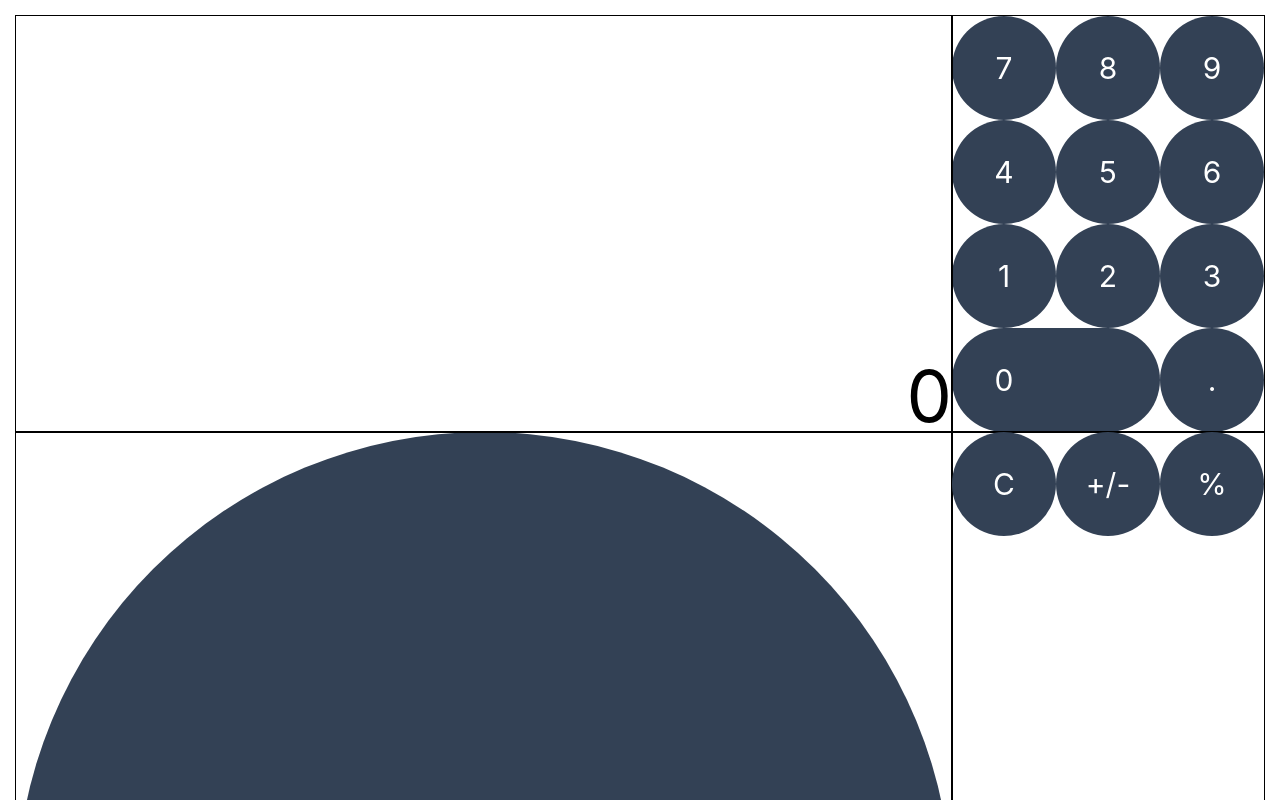
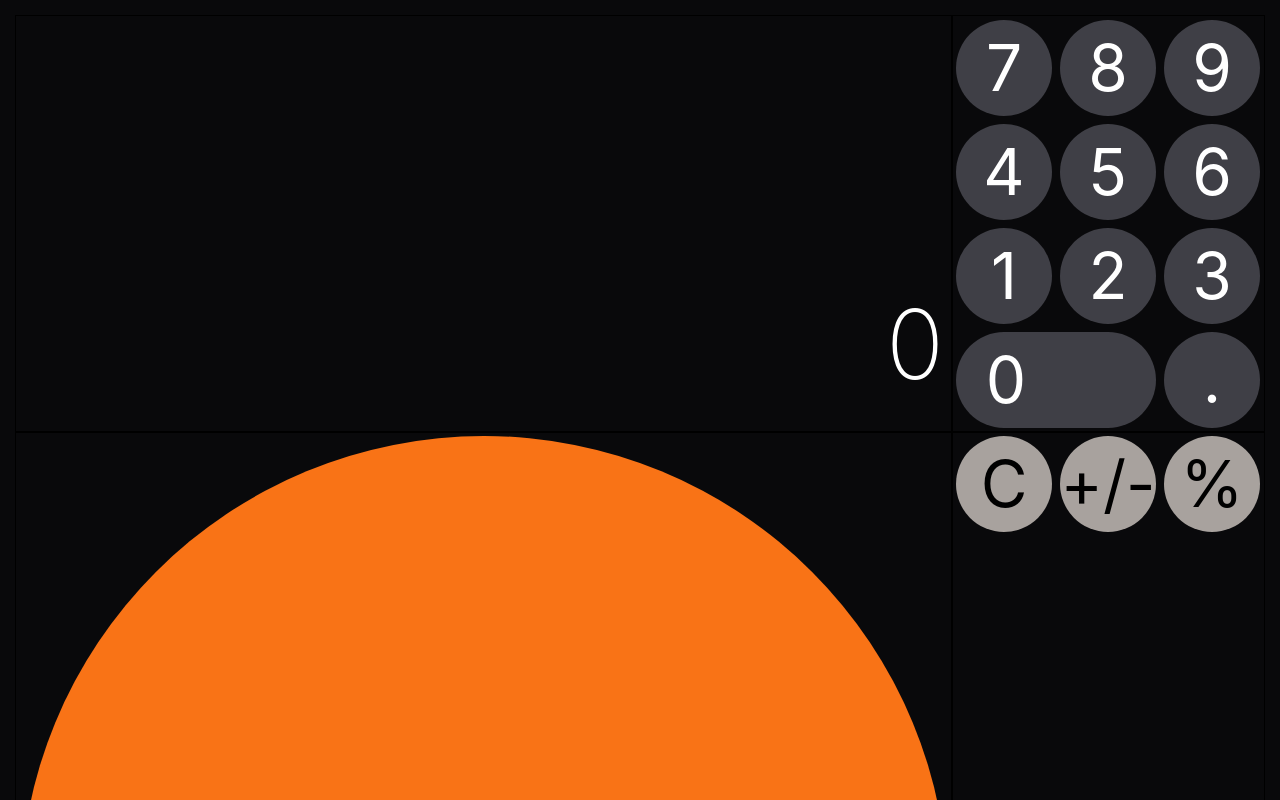
Before and after one commit to nldblanch/calculator, a React (Vite) app: page / in a window 1280 px wide. Shown: the top 800 px of the page. Built offline with nearby package versions, Linux system fonts and the light colour scheme; what @savvywombat/tailwindcss-grid-areas would draw is missing.

Commit message:
configure font size to downscale when numbers are big

```diff
--- a/src/App.tsx
+++ b/src/App.tsx
@@ -8,7 +8,7 @@ import { UtilitiesPanel } from './components/UtilitiesPanel'
 function App() {
   const [output, setOutput] = useState<string>("0")
   return (
-   <main className='grid grid-areas-layout grid-cols-layout grid-rows-layout h-dvh w-dvw p-4'>
+   <main className='bg-zinc-950 grid grid-areas-layout grid-cols-layout grid-rows-layout h-dvh w-dvw p-4'>
       <OutputPanel output={output} />
       <NumberPanel setFunction={setOutput} />
       <OperationsPanel />
--- a/src/components/NumberPanel.tsx
+++ b/src/components/NumberPanel.tsx
@@ -8,15 +8,15 @@ export const NumberPanel = ({
   const handleClick = (e: React.MouseEvent<HTMLButtonElement>) => {
     const target = e.target as HTMLButtonElement;
     setFunction((prev) => {
-      if (prev === "0") return target.value
-      return prev + target.value
-
+      if (prev === "0") return target.value;
+      if (prev.length < 9) return prev + target.value;
+      return prev
     });
   };
   return (
     <section className="grid-in-numbers outline outline-1 grid grid-cols-3 grid-rows-4">
       <button
-        className="bg-slate-700 rounded-full aspect-square text-white text-3xl"
+        className="bg-zinc-700 active:bg-zinc-600 m-1 rounded-full aspect-square text-white text-3xl "
         type="button"
         value={7}
         onClick={handleClick}
@@ -24,7 +24,7 @@ export const NumberPanel = ({
         7
       </button>
       <button
-        className="bg-slate-700 rounded-full aspect-square text-white text-3xl"
+        className="bg-zinc-700 active:bg-zinc-600 m-1 rounded-full aspect-square text-white text-3xl"
         type="button"
         value={8}
         onClick={handleClick}
@@ -32,7 +32,7 @@ export const NumberPanel = ({
         8
       </button>
       <button
-        className="bg-slate-700 rounded-full aspect-square text-white text-3xl"
+        className="bg-zinc-700 active:bg-zinc-600 m-1 rounded-full aspect-square text-white text-3xl"
         type="button"
         value={9}
         onClick={handleClick}
@@ -40,7 +40,7 @@ export const NumberPanel = ({
         9
       </button>
       <button
-        className="bg-slate-700 rounded-full aspect-square text-white text-3xl"
+        className="bg-zinc-700 active:bg-zinc-600 m-1 rounded-full aspect-square text-white text-3xl"
         type="button"
         value={4}
         onClick={handleClick}
@@ -48,7 +48,7 @@ export const NumberPanel = ({
         4
       </button>
       <button
-        className="bg-slate-700 rounded-full aspect-square text-white text-3xl"
+        className="bg-zinc-700 active:bg-zinc-600 m-1 rounded-full aspect-square text-white text-3xl"
         type="button"
         value={5}
         onClick={handleClick}
@@ -56,7 +56,7 @@ export const NumberPanel = ({
         5
       </button>
       <button
-        className="bg-slate-700 rounded-full aspect-square text-white text-3xl"
+        className="bg-zinc-700 active:bg-zinc-600 m-1 rounded-full aspect-square text-white text-3xl"
         type="button"
         value={6}
         onClick={handleClick}
@@ -64,7 +64,7 @@ export const NumberPanel = ({
         6
       </button>
       <button
-        className="bg-slate-700 rounded-full aspect-square text-white text-3xl"
+        className="bg-zinc-700 active:bg-zinc-600 m-1 rounded-full aspect-square text-white text-3xl"
         type="button"
         value={1}
         onClick={handleClick}
@@ -72,7 +72,7 @@ export const NumberPanel = ({
         1
       </button>
       <button
-        className="bg-slate-700 rounded-full aspect-square text-white text-3xl"
+        className="bg-zinc-700 active:bg-zinc-600 m-1 rounded-full aspect-square text-white text-3xl"
         type="button"
         value={2}
         onClick={handleClick}
@@ -80,7 +80,7 @@ export const NumberPanel = ({
         2
       </button>
       <button
-        className="bg-slate-700 rounded-full aspect-square text-white text-3xl"
+        className="bg-zinc-700 active:bg-zinc-600 m-1 rounded-full aspect-square text-white text-3xl"
         type="button"
         value={3}
         onClick={handleClick}
@@ -88,14 +88,14 @@ export const NumberPanel = ({
         3
       </button>
       <button
-        className="bg-slate-700 rounded-full text-white text-3xl col-span-2"
+        className="bg-zinc-700 active:bg-zinc-600 m-1 rounded-full text-white text-3xl col-span-2"
         type="button"
         value={0}
       >
         <p className="w-1/2">0</p>
       </button>
       <button
-        className="bg-slate-700 rounded-full aspect-square text-white text-3xl"
+        className="bg-zinc-700 active:bg-zinc-600 m-1 rounded-full aspect-square text-white text-3xl"
         type="button"
         value={"."}
       >
--- a/src/components/OperationsPanel.tsx
+++ b/src/components/OperationsPanel.tsx
@@ -1,11 +1,11 @@
 export const OperationsPanel = (): React.JSX.Element => {
     return (
       <section className="grid-in-operations outline outline-1 grid grid-flow-col grid-rows-5 grid-cols-1">
-          <button className="bg-slate-700 rounded-full aspect-square text-white text-3xl" type="button" value={"/"}>/</button>
-          <button className="bg-slate-700 rounded-full aspect-square text-white text-3xl" type="button" value={"*"}>x</button>
-          <button className="bg-slate-700 rounded-full aspect-square text-white text-3xl" type="button" value={"-"}>-</button>
-          <button className="bg-slate-700 rounded-full aspect-square text-white text-3xl" type="button" value={"+"}>+</button>
-          <button className="bg-slate-700 rounded-full aspect-square text-white text-3xl" type="button" value={"="}>=</button>
+          <button className="bg-orange-500 active:bg-orange-400 m-1 rounded-full aspect-square text-white text-3xl" type="button" value={"/"}>/</button>
+          <button className="bg-orange-500 active:bg-orange-400 m-1 rounded-full aspect-square text-white text-3xl" type="button" value={"*"}>x</button>
+          <button className="bg-orange-500 active:bg-orange-400 m-1 rounded-full aspect-square text-white text-3xl" type="button" value={"-"}>-</button>
+          <button className="bg-orange-500 active:bg-orange-400 m-1 rounded-full aspect-square text-white text-3xl" type="button" value={"+"}>+</button>
+          <button className="bg-orange-500 active:bg-orange-400 m-1 rounded-full aspect-square text-white text-3xl" type="button" value={"="}>=</button>
       </section>
   );
   };
--- a/src/components/OutputPanel.tsx
+++ b/src/components/OutputPanel.tsx
@@ -3,13 +3,16 @@ type Output = {
 }
 export const OutputPanel = ({output}:Output): React.JSX.Element => {
     const displayValue = output.split('').map((number, index) => {
-        console.log(index);
-
       return (index % 3 === 0 && index > 1) ? "," + number : number
     }).join('')
+    let style:string = "text-right absolute w-full bottom-0 right-0 font-extralight text-white pr-2 pb-4"
+    if (output.length <= 6) style += " text-6xl"
+    if (output.length === 7) style += " text-5xl"
+    if (output.length === 8) style += " text-4xl"
+    if (output.length === 9) style += " text-3xl"
     return (
       <section className="grid-in-output relative outline outline-1 grid grid-flow-col grid-rows-5 grid-cols-1">
-          <p className="text-right absolute w-full bottom-0 right-0 text-7xl">{displayValue}</p>
+          <p className={style}>{displayValue}</p>
       </section>
   );
 };
--- a/src/components/UtilitiesPanel.tsx
+++ b/src/components/UtilitiesPanel.tsx
@@ -1,10 +1,27 @@
 export const UtilitiesPanel = (): React.JSX.Element => {
-    return (
-      <section className="grid-in-utilities outline outline-1 grid grid-flow-row grid-rows-1 grid-cols-3">
-          <button className="bg-slate-700 rounded-full aspect-square text-white text-3xl" type="button" value={"C"}>C</button>
-          <button className="bg-slate-700 rounded-full aspect-square text-white text-3xl" type="button" value={"+/-"}>+/-</button>
-          <button className="bg-slate-700 rounded-full aspect-square text-white text-3xl" type="button" value={"%"}>%</button>
-
-      </section>
+  return (
+    <section className="grid-in-utilities outline outline-1 grid grid-flow-row grid-rows-1 grid-cols-3">
+      <button
+        className="bg-stone-400 active:bg-stone-300 m-1 rounded-full aspect-square text-black text-3xl"
+        type="button"
+        value={"C"}
+      >
+        C
+      </button>
+      <button
+        className="bg-stone-400 active:bg-stone-300 m-1 rounded-full aspect-square text-black text-3xl"
+        type="button"
+        value={"+/-"}
+      >
+        +/-
+      </button>
+      <button
+        className="bg-stone-400 active:bg-stone-300 m-1 rounded-full aspect-square text-black text-3xl"
+        type="button"
+        value={"%"}
+      >
+        %
+      </button>
+    </section>
   );
-  };
+};
--- a/tailwind.config.js
+++ b/tailwind.config.js
@@ -2,6 +2,18 @@
 export default {
   content: ["./index.html", "./src/**/*.{js,ts,jsx,tsx}"],
   theme: {
+    fontSize: {
+      xs: "10px",
+      sm: '14px',
+      base: '18px',
+      xl: '32px',
+      '2xl': '3rem',
+      '3xl': '4rem',
+      '4xl': '4.5rem',
+      '5xl': '5rem',
+      '6xl': '6rem',
+      '7xl': "8rem"
+    },
     extend: {
       gridTemplateAreas: {
         'layout': [
```
